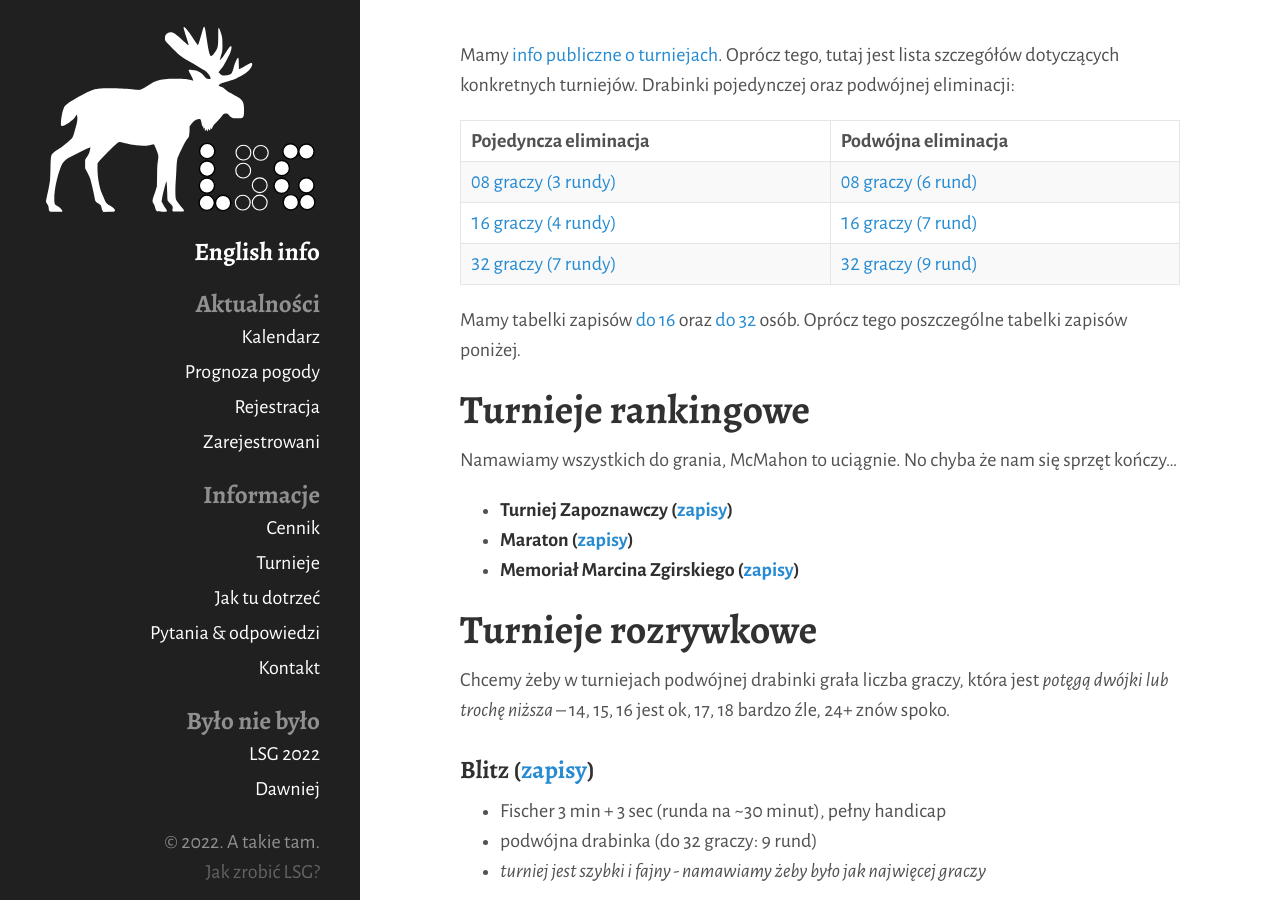
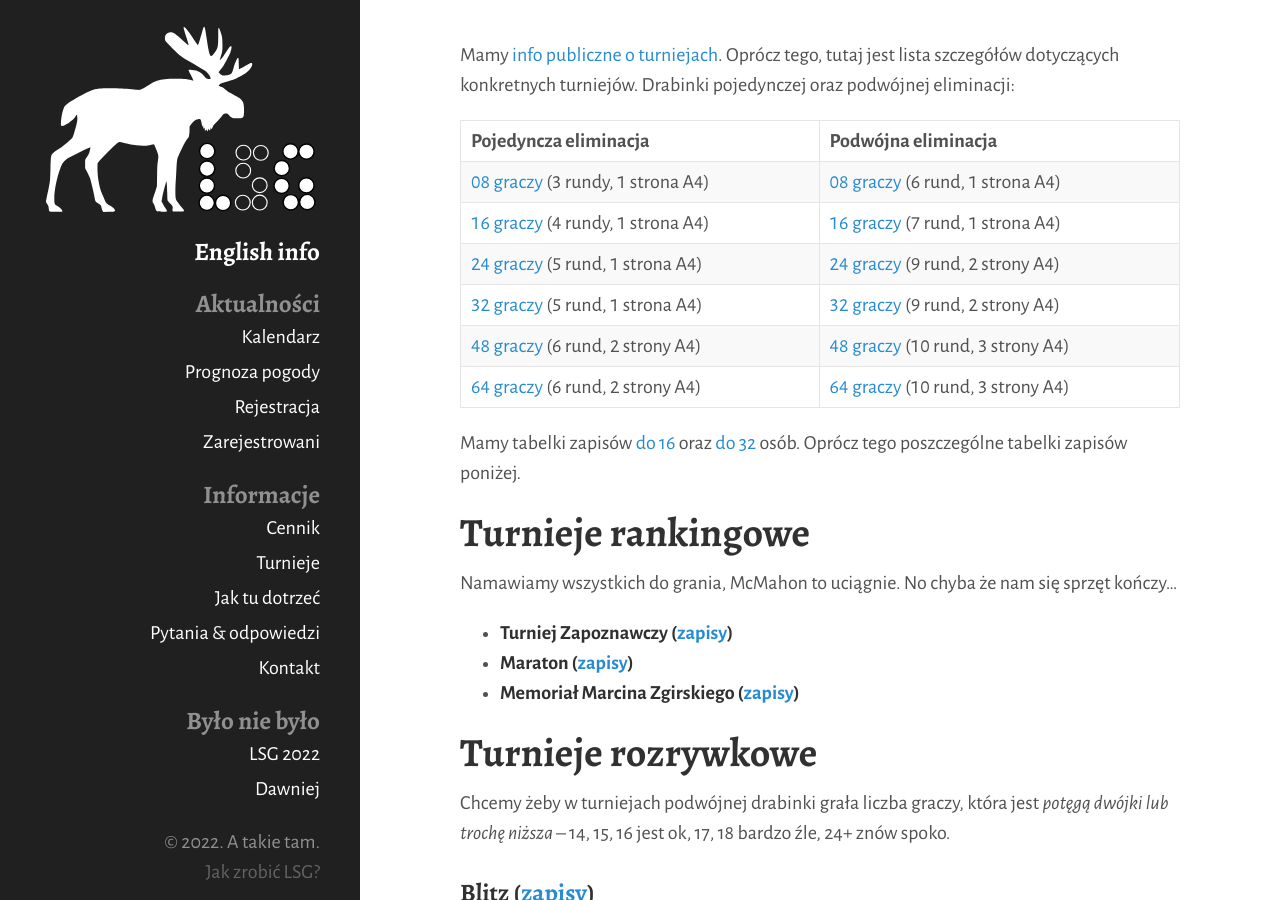
Before and after one commit to tasuki/lsg, a Jekyll site: the page built from organizacja/turnieje.md, in a window 1280 px wide and 900 px high. Built offline with Jekyll 4.4.1, drawn with Linux system fonts in a browser that asks for light colours; nearby versions of some CDN libraries.

Commit message:
Drabinkiii

```diff
--- a/organizacja/turnieje.md
+++ b/organizacja/turnieje.md
@@ -5,11 +5,14 @@ title: Organizacja turniejów
 
 Mamy [info publiczne o turniejach](/turnieje). Oprócz tego, tutaj jest lista szczegółów dotyczących konkretnych turniejów. Drabinki pojedynczej oraz podwójnej eliminacji:
 
-| Pojedyncza eliminacja                                      | Podwójna eliminacja                                       |
-| ---------------------------------------------------------- | --------------------------------------------------------- |
-| [08 graczy (3 rundy)](/public/drabinki/single-elim-08.pdf) | [08 graczy (6 rund)](/public/drabinki/double-elim-08.pdf) |
-| [16 graczy (4 rundy)](/public/drabinki/single-elim-16.pdf) | [16 graczy (7 rund)](/public/drabinki/double-elim-16.pdf) |
-| [32 graczy (7 rundy)](/public/drabinki/single-elim-32.pdf) | [32 graczy (9 rund)](/public/drabinki/double-elim-32.pdf) |
+| Pojedyncza eliminacja                                                   | Podwójna eliminacja                                                     |
+| ---------------------                                                   | -------------------                                                     |
+| [08 graczy](/public/drabinki/single-elim-08.pdf) (3 rundy, 1 strona A4) | [08 graczy](/public/drabinki/double-elim-08.pdf) (6 rund, 1 strona A4)  |
+| [16 graczy](/public/drabinki/single-elim-16.pdf) (4 rundy, 1 strona A4) | [16 graczy](/public/drabinki/double-elim-16.pdf) (7 rund, 1 strona A4)  |
+| [24 graczy](/public/drabinki/single-elim-24.pdf) (5 rund, 1 strona A4)  | [24 graczy](/public/drabinki/double-elim-24.pdf) (9 rund, 2 strony A4)  |
+| [32 graczy](/public/drabinki/single-elim-32.pdf) (5 rund, 1 strona A4)  | [32 graczy](/public/drabinki/double-elim-32.pdf) (9 rund, 2 strony A4)  |
+| [48 graczy](/public/drabinki/single-elim-48.pdf) (6 rund, 2 strony A4)  | [48 graczy](/public/drabinki/double-elim-48.pdf) (10 rund, 3 strony A4) |
+| [64 graczy](/public/drabinki/single-elim-64.pdf) (6 rund, 2 strony A4)  | [64 graczy](/public/drabinki/double-elim-64.pdf) (10 rund, 3 strony A4) |
 
 Mamy tabelki zapisów [do 16](/public/zapisy/ogolne-zapisy-16.pdf) oraz [do 32](/public/zapisy/ogolne-zapisy-32.pdf) osób. Oprócz tego poszczególne tabelki zapisów poniżej.
 
```
Also changed, not shown: 12 other files.
